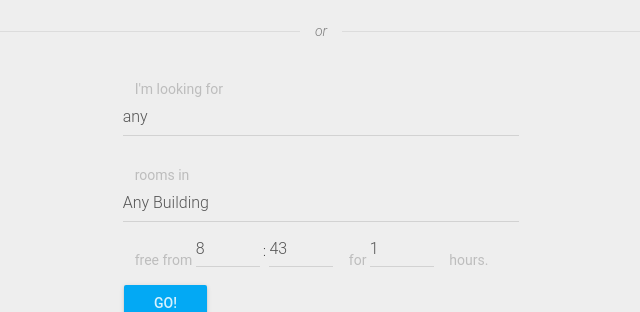
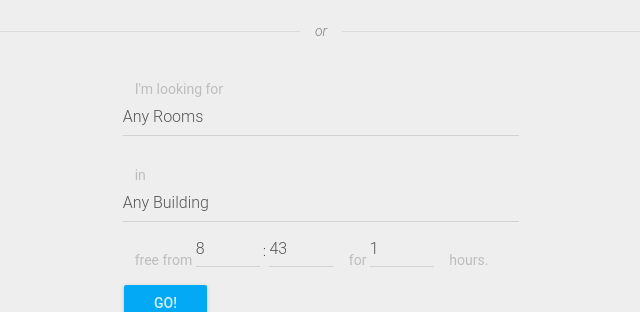
Before and after one commit to garyyb/room-view, a Django app: page / in a window 1280 px wide. Shown: the part 151-463 px from the top of the page, without its empty margins (319-959 px from the left). Run offline with Django 3.2, Linux system fonts and the light colour scheme; some libraries are stand-ins or nearby versions.

Commit message:
makle the form abit clearlers'

```diff
--- a/room_view/static/javascripts/index.js
+++ b/room_view/static/javascripts/index.js
@@ -86,7 +86,7 @@ $(document).ready(function(){
         var room_choice = $("#room-choice").val();
 
         var query = "";
-        if (room_choice === "specific") {
+        if (room_choice === "Specific Rooms") {
             query = $("#room-search-box").val();
             query.replace(/[-\/\\^$*+?.()|[\]{}]/g, '\\$&');
         }
--- a/templates/index.html
+++ b/templates/index.html
@@ -45,8 +45,8 @@
                     <div class="form-group">
                         <label class="control-label" for="room-choice">I'm looking for</label>
                         <select class="form-control" id="room-choice">
-                            <option>any</option>
-                            <option>specific</option>
+                            <option>Any Rooms</option>
+                            <option>Specific Rooms</option>
                         </select>
                     </div>
                     <div class="collapse" id="room-search-box-collapse">
@@ -55,7 +55,7 @@
                         </div>
                     </div>
                     <div class="form-group">
-                        <label class="control-label" for="building-choice">rooms in</label>
+                        <label class="control-label" for="building-choice">in</label>
                         <select class="form-control" id="building-choice">
                             <option>Any Building</option>
                             <option>Specific Buildings</option>
```
